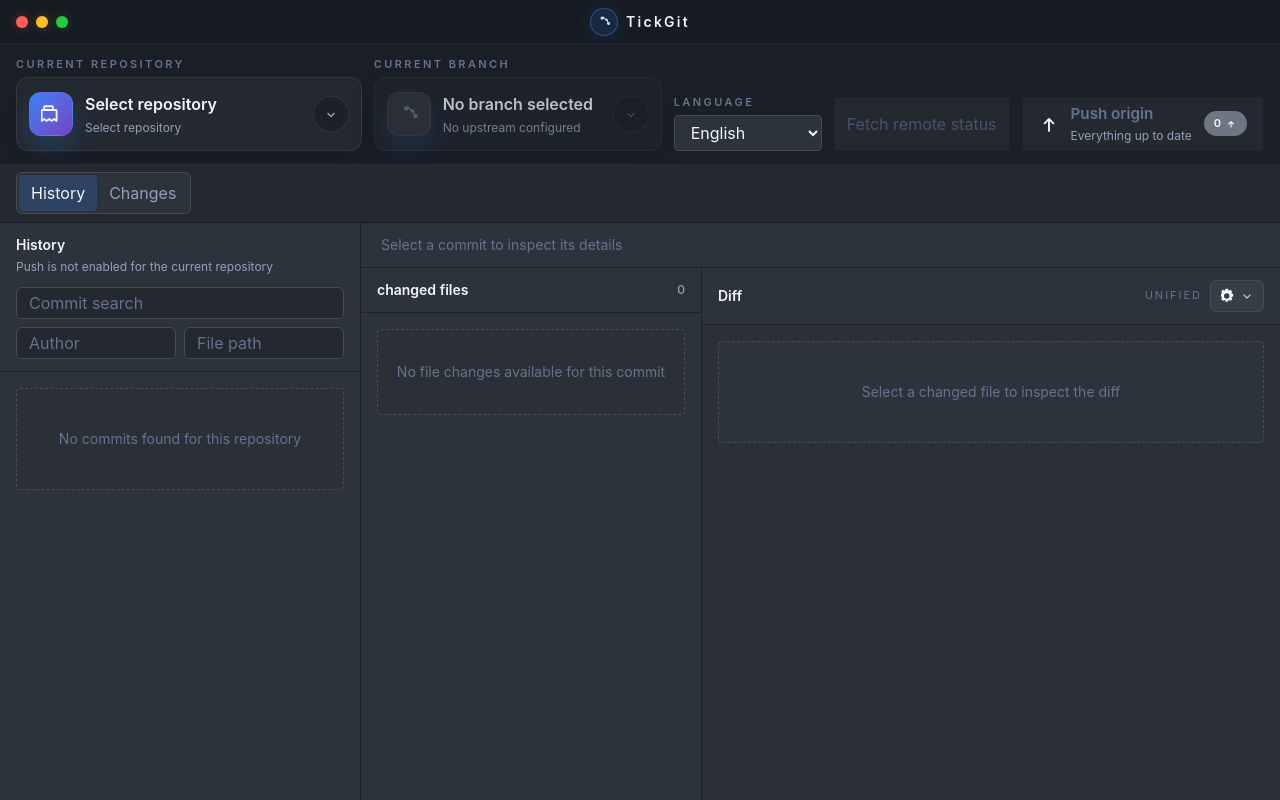
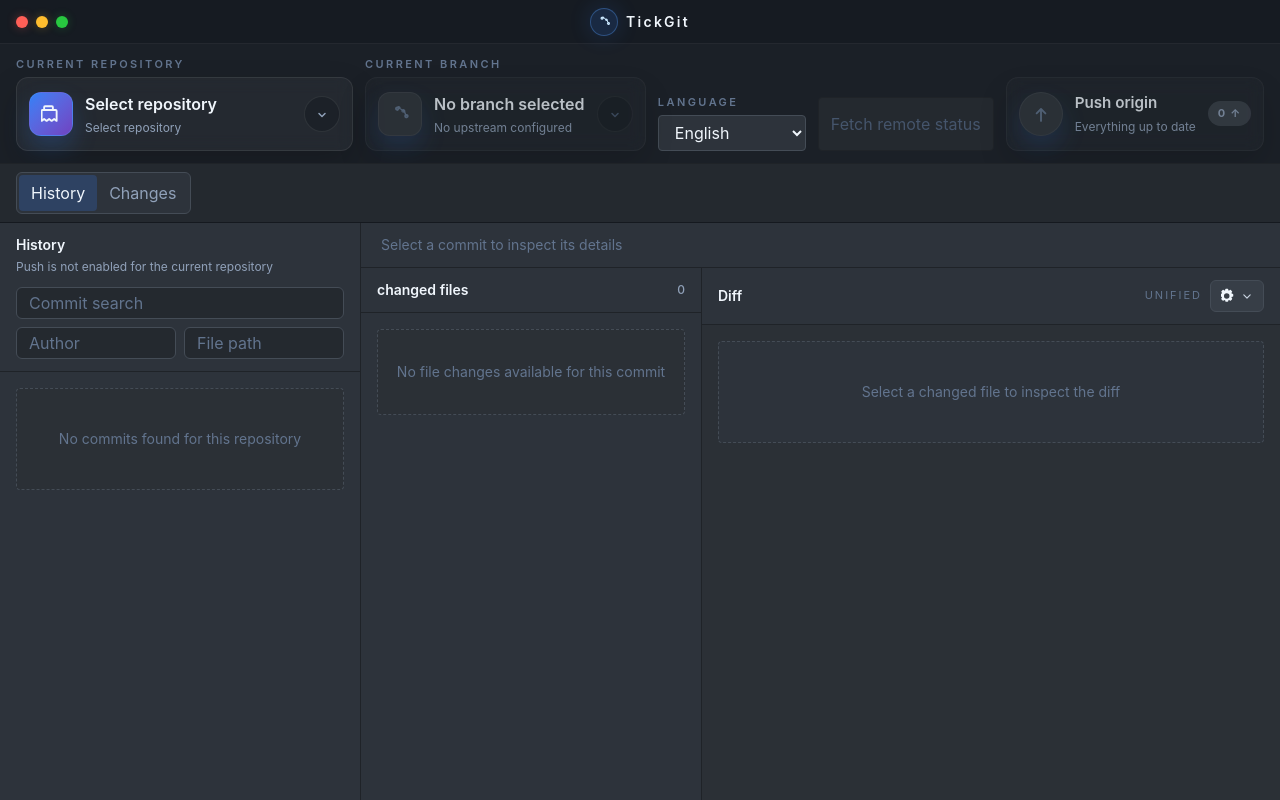
Before and after one commit to RockerHX/TickGit, a SvelteKit app: page / in a window 1280 px wide. Built offline with nearby package versions, Linux system fonts and the light colour scheme.

Commit message:
feat: 卡片化推送入口

```diff
--- a/src/routes/+page.svelte
+++ b/src/routes/+page.svelte
@@ -1546,7 +1546,16 @@
               : translate($locale, "remoteBlock.refreshStatus")}
           </button>
           <button
-            class="flex h-[54px] min-w-[188px] items-center gap-3 rounded-sm border border-[#1f2328] bg-[#24292f] px-4 text-left text-[#f0f6fc] transition hover:bg-[#2d333b] disabled:cursor-not-allowed disabled:text-slate-500"
+            class={`flex min-h-[74px] min-w-[236px] items-center gap-3 rounded-xl border px-3 py-3 text-left shadow-[0_14px_32px_rgba(0,0,0,0.18)] backdrop-blur transition ${
+              canPushCurrentBranch({
+                branchStatus,
+                switchingBranch,
+                isPushing: isPushing || syncingRemoteStatus,
+                stepPushState,
+              })
+                ? "border-[#539bf5]/28 bg-white/[0.045] text-[#f0f6fc] hover:border-[#539bf5]/45 hover:bg-[#1f6feb]/12"
+                : "cursor-not-allowed border-white/[0.05] bg-white/[0.025] text-slate-500 opacity-75"
+            }`}
             disabled={!canPushCurrentBranch({
               branchStatus,
               switchingBranch,
@@ -1555,44 +1564,67 @@
             })}
             on:click={pushCurrentBranch}
           >
-            <svg
-              viewBox="0 0 16 16"
-              class="h-5 w-5 shrink-0 fill-current text-[#f0f6fc] disabled:text-slate-500"
+            <span
+              class={`flex h-11 w-11 shrink-0 items-center justify-center rounded-full border shadow-[0_12px_24px_rgba(47,129,247,0.18)] ${
+                canPushCurrentBranch({
+                  branchStatus,
+                  switchingBranch,
+                  isPushing: isPushing || syncingRemoteStatus,
+                  stepPushState,
+                })
+                  ? "border-[#539bf5]/35 bg-[#347dff]/18 text-[#cae8ff]"
+                  : "border-white/[0.06] bg-[#30363d] text-slate-500"
+              }`}
               aria-hidden="true"
             >
+              {#if isPushing}
+                <svg viewBox="0 0 16 16" class="h-5 w-5 animate-spin fill-current">
+                  <path
+                    d="M8 1.5a6.5 6.5 0 1 0 6.5 6.5.75.75 0 0 0-1.5 0 5 5 0 1 1-1.46-3.54.75.75 0 1 0 1.06-1.06A6.48 6.48 0 0 0 8 1.5Z"
+                  ></path>
+                </svg>
+              {:else}
+                <svg viewBox="0 0 16 16" class="h-5 w-5 fill-current">
                   <path
                     d="M8 14.25a.75.75 0 0 1-.75-.75V5.81L5.03 8.03a.75.75 0 0 1-1.06-1.06l3.5-3.5a.75.75 0 0 1 1.06 0l3.5 3.5a.75.75 0 1 1-1.06 1.06L8.75 5.81v7.69a.75.75 0 0 1-.75.75Z"
                   ></path>
                 </svg>
+              {/if}
+            </span>
+
             <span class="min-w-0 flex-1">
-              <span class="block truncate text-[0.95rem] font-semibold">
+              <span class="block truncate text-[0.95rem] font-semibold text-[#f0f6fc]">
                 {switchingBranch
                   ? translate($locale, "push.switching")
                   : isPushing
                     ? translate($locale, "push.pushing")
                     : translate($locale, "push.button")}
               </span>
-              <span class="mt-0.5 block truncate text-xs text-slate-400">
-                {branchStatus?.aheadCount
+              <span class="mt-1 block truncate text-xs text-slate-400">
+                {isPushing
+                  ? translate($locale, "push.uploading")
+                  : branchStatus?.aheadCount
                     ? translate($locale, "push.aheadCommits", {
                         count: branchStatus.aheadCount,
                       })
                     : translate($locale, "push.upToDate")}
               </span>
             </span>
+
             <span
-              class="flex shrink-0 items-center gap-1 rounded-full bg-[#6e7681] px-2.5 py-1 text-[11px] font-semibold text-[#f0f6fc]"
+              class={`flex shrink-0 items-center gap-1 rounded-full px-2.5 py-1 text-[11px] font-bold tracking-[0.08em] ${
+                canPushCurrentBranch({
+                  branchStatus,
+                  switchingBranch,
+                  isPushing: isPushing || syncingRemoteStatus,
+                  stepPushState,
+                })
+                  ? "bg-[#347dff] text-white shadow-[0_8px_22px_rgba(52,125,255,0.3)]"
+                  : "bg-[#6e7681]/35 text-slate-400"
+              }`}
             >
               <span>{branchStatus?.aheadCount ?? 0}</span>
-              <svg
-                viewBox="0 0 16 16"
-                class="h-3 w-3 fill-current"
-                aria-hidden="true"
-              >
-                <path
-                  d="M8 12.75a.75.75 0 0 1-.75-.75V6.81L5.53 8.53a.75.75 0 1 1-1.06-1.06l3-3a.75.75 0 0 1 1.06 0l3 3a.75.75 0 0 1-1.06 1.06L8.75 6.81V12a.75.75 0 0 1-.75.75Z"
-                ></path>
-              </svg>
+              <span aria-hidden="true">↑</span>
             </span>
           </button>
         </div>
```
Lines whose indentation alone changed are shown as unchanged.
